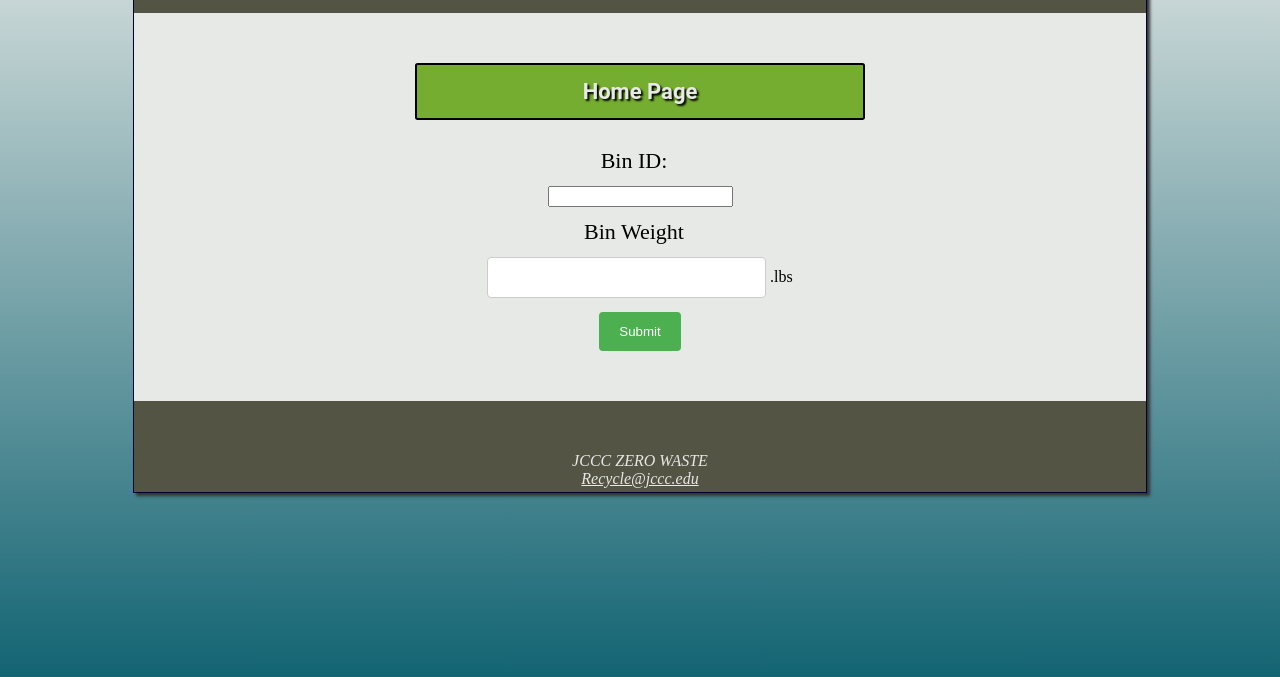
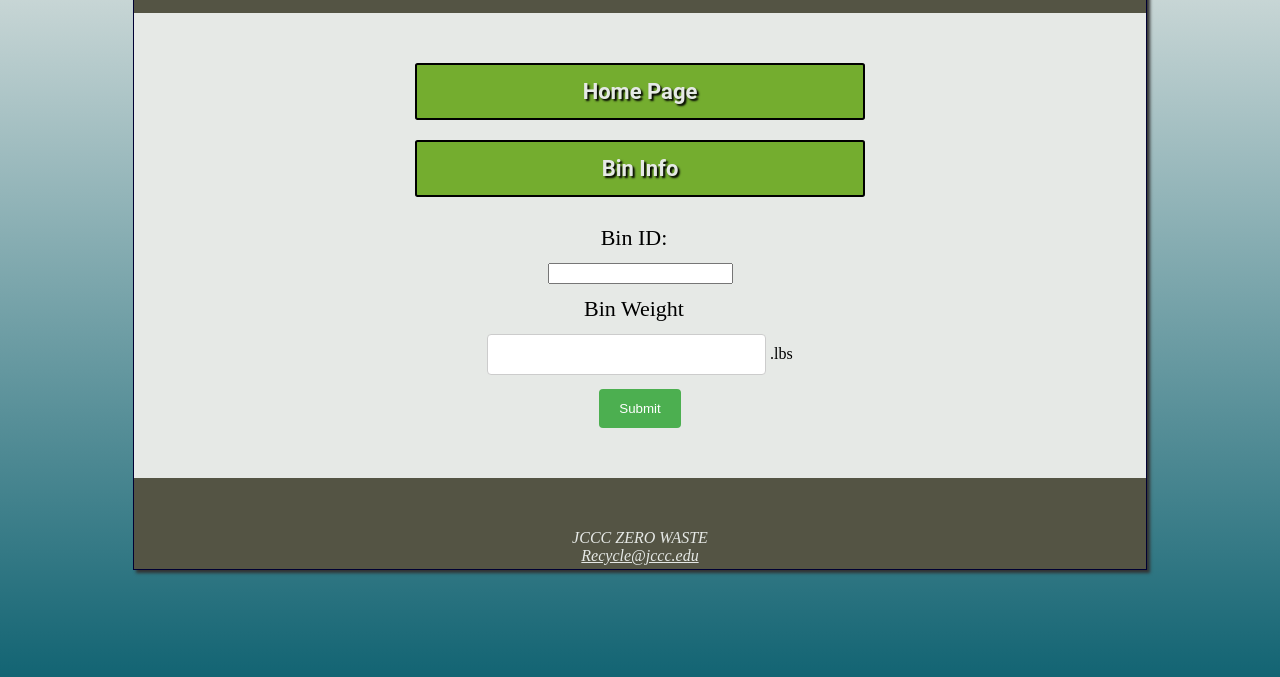
Before and after one commit to codeSourc3/JCCC-Zero-Waste-Inventory-System-, a website: page public/weighBin.html in a window 1280 px wide. Shown: the part 117-794 px from the top of the page. Drawn offline with Linux system fonts and the light colour scheme.

Commit message:
Added return to Bin info buttons below return homepage

```diff
--- a/public/weighBin.html
+++ b/public/weighBin.html
@@ -12,6 +12,8 @@
 			</header>
 			<main id="pageContainer">
 			<button class="But returnHome" onclick="location.href='/dashboard'">Home Page</button>
+			<!-- Does not work-->
+			<button class="But returnBinInfoAfter" onclick="location.href='/getBinInfoAfter.html'">Bin Info</button>
 			<div class="formDiv">
 				<form class = "formFormat">
 					<label for="binId">Bin ID:</label><br>
```
Also changed, not shown: public/newLocation.html (+1 -0 lines).
